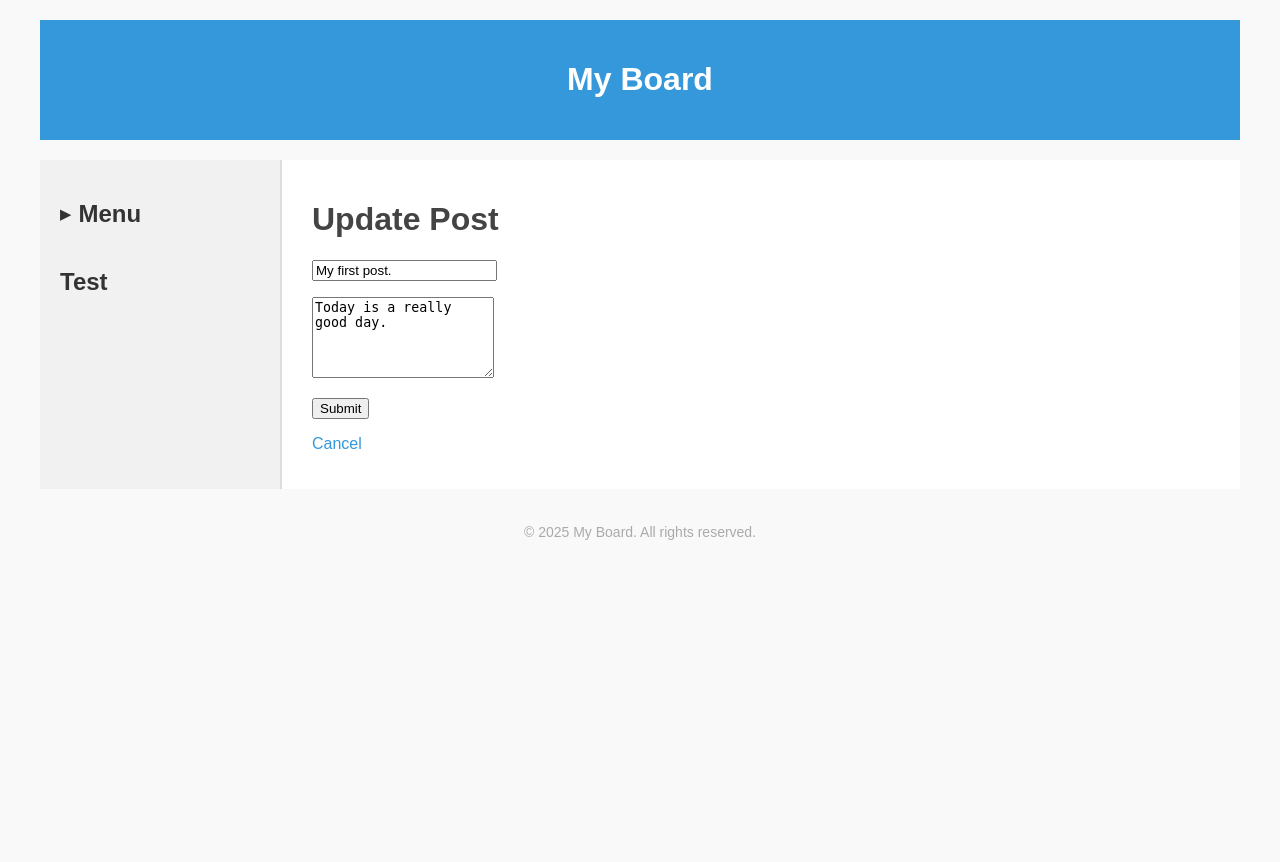
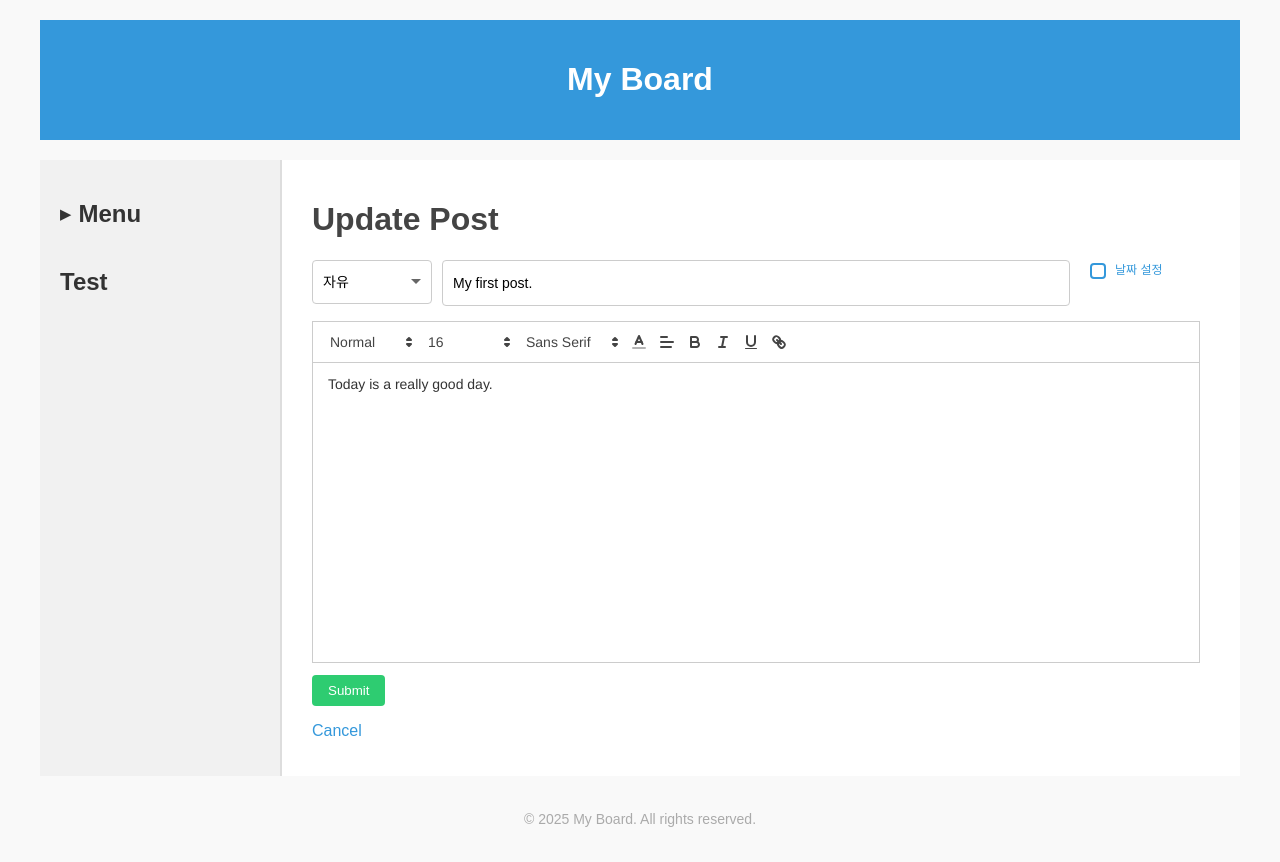
Before and after one commit to Melted-Choco/MyPage, a Django app: page /board/update/1/ in a window 1280 px wide. Before the commit the page ends 540 px from the top, so only its background shows below. Run offline with Django 5.2, Linux system fonts and the light colour scheme; data comes from the database, SQL or seed files in the repository; both versions use the stored data as it was after the commit; some libraries are stand-ins or nearby versions.

Commit message:
Modify HTML of update.html

```diff
--- a/mypage/board/templates/base.html
+++ b/mypage/board/templates/base.html
@@ -353,6 +353,7 @@
             });
         });
 
+        <!-- Quill 연동 -->
         const Size = Quill.import('attributors/style/size');
         Size.whitelist = ['10px', '12px', '16px', '20px', '32px', '48px'];
         Quill.register(Size, true);
@@ -362,6 +363,10 @@
             },
             theme: 'snow'
         });
+        <!-- 초기값 -->
+        const initialContent = document.getElementById('create-content').value;
+        quill.root.innerHTML = initialContent;
+        <!-- 제출 버튼 -->
         document.querySelector('form').addEventListener('submit', function() {
             document.querySelector('#create-content').value = quill.root.innerHTML;
         });
--- a/mypage/board/templates/board/create.html
+++ b/mypage/board/templates/board/create.html
@@ -15,7 +15,7 @@
         </select>
         <input type="text" name="title" placeholder="Title" id="create-title" required>
         <div id="create-group-date">
-            <input type="checkbox" name="rand_date" value="" id="create-date" style="display: none;">
+            <input type="checkbox" name="rand_date" value="on" id="create-date" style="display: none;">
             <label for="create-date" style="color: #3498db;">날짜 설정</label>
             <br>
             <input type="date" name="selected_date" id="selected-date">
--- a/mypage/board/templates/board/update.html
+++ b/mypage/board/templates/board/update.html
@@ -6,9 +6,72 @@
 <h1>Update Post</h1>
 
 <form action="/board/update/{{ post.id }}/" method="post">
-    <p><input type="text" name="title" placeholder="title" value="{{ post.title }}""></p>
+    <div id="create-group">
+        <!-- 카테고리 -->
+        <select name="category" id="create-category" required>
+            <option value="" disabled hidden>카테고리</option>
+            <option value="free" {% if post.category == 'free' %}selected{% endif %}>자유</option>
+            <option value="diary" {% if post.category == 'diary' %}selected{% endif %}>일기</option>
+            <option value="activity" {% if post.category == 'activity' %}selected{% endif %}>활동</option>
+        </select>
+        <!-- 제목 -->
+        <input type="text" name="title" placeholder="Title" id="create-title" value="{{ post.title }}" required>
+        <!-- 날짜 -->
+        <div id="create-group-date">
+            <input type="checkbox" name="rand_date" value="on" id="create-date" style="display: none;">
+            <label for="create-date" style="color: #3498db;">날짜 설정</label>
+            <br>
+            <input type="date" name="selected_date" id="selected-date">
+        </div>
+    </div>
+    <div id="toolbar">
+        <!-- 헤더 & 크기 -->
+        <select class="ql-header">
+            <option selected></option>
+            <option value="1">H1</option>
+            <option value="2">H2</option>
+            <option value="3">H3</option>
+        </select>
+        <select class="ql-size">
+            <option value="10px">10</option>
+            <option value="12px">12</option>
+            <option selected value="16px">16</option>
+            <option value="20px">20</option>
+            <option value="32px">32</option>
+            <option value="48px">48</option>
+        </select>
+
+        <!-- 폰트 -->
+        <select class="ql-font">
+            <option selected></option>
+            <option value="serif">Serif</option>
+            <option value="monospace">Monospace</option>
+        </select>
+
+        <!-- 색상 -->
+        <select class="ql-color"></select>
+
+        <!-- 정렬 -->
+        <select class="ql-align">
+            <option selected></option>
+            <option value="center"></option>
+            <option value="right"></option>
+            <option value="justify"></option>
+        </select>
+
+        <!-- 서식 -->
+        <button class="ql-bold"></button>
+        <button class="ql-italic"></button>
+        <button class="ql-underline"></button>
+        <button class="ql-link"></button>
+    </div>
+    <div id="editor-container" style="height: 300px;"></div>
+    <textarea name="content" id="create-content" style="display: none;">{{ post.content|safe}}</textarea>
+    <div><input type="submit" class="submit-button"></div>
+
+    {% comment %} <p><input type="text" name="title" placeholder="title" value="{{ post.title }}"></p>
     <p><textarea name="content" id="content" rows="5">{{ post.content }}</textarea></p>
-    <p><input type="submit"></p>
+    <p><input type="submit"></p> {% endcomment %}
 </form>
 
 <p><a href="/board/">Cancel</a></p>
--- a/mypage/board/views.py
+++ b/mypage/board/views.py
@@ -33,9 +33,11 @@
         is_checked = request.POST.get('rand_date')
         selected_date = request.POST.get('selected_date')
 
+        print(is_checked)
         if is_checked and selected_date:
             try:
                 post_date = datetime.strptime(selected_date, '%Y-%m-%d')
+                print(post_date)
             except ValueError:
                 post_date = timezone.now()
         else:
@@ -57,9 +59,24 @@
     if request.method == 'GET':
         return render(request, "board/update.html", {'post': post})
     elif request.method == 'POST':
+        category = request.POST['category']
         title = request.POST['title']
         content = request.POST['content']
+
+        is_checked = request.POST.get('rand_date')
+        selected_date = request.POST.get('selected_date')
+
+        if is_checked and selected_date:
+            try:
+                post_date = datetime.strptime(selected_date, '%Y-%m-%d')
+            except ValueError:
+                post_date = timezone.now()
+        else:
+            post_date = post.post_date
+
+        post.category = category
         post.title = title
         post.content = content
+        post.post_date = post_date
         post.save()
         return render(request, 'board/detail.html', {'post': post})
```
Also changed, not shown: mypage/db.sqlite3.
